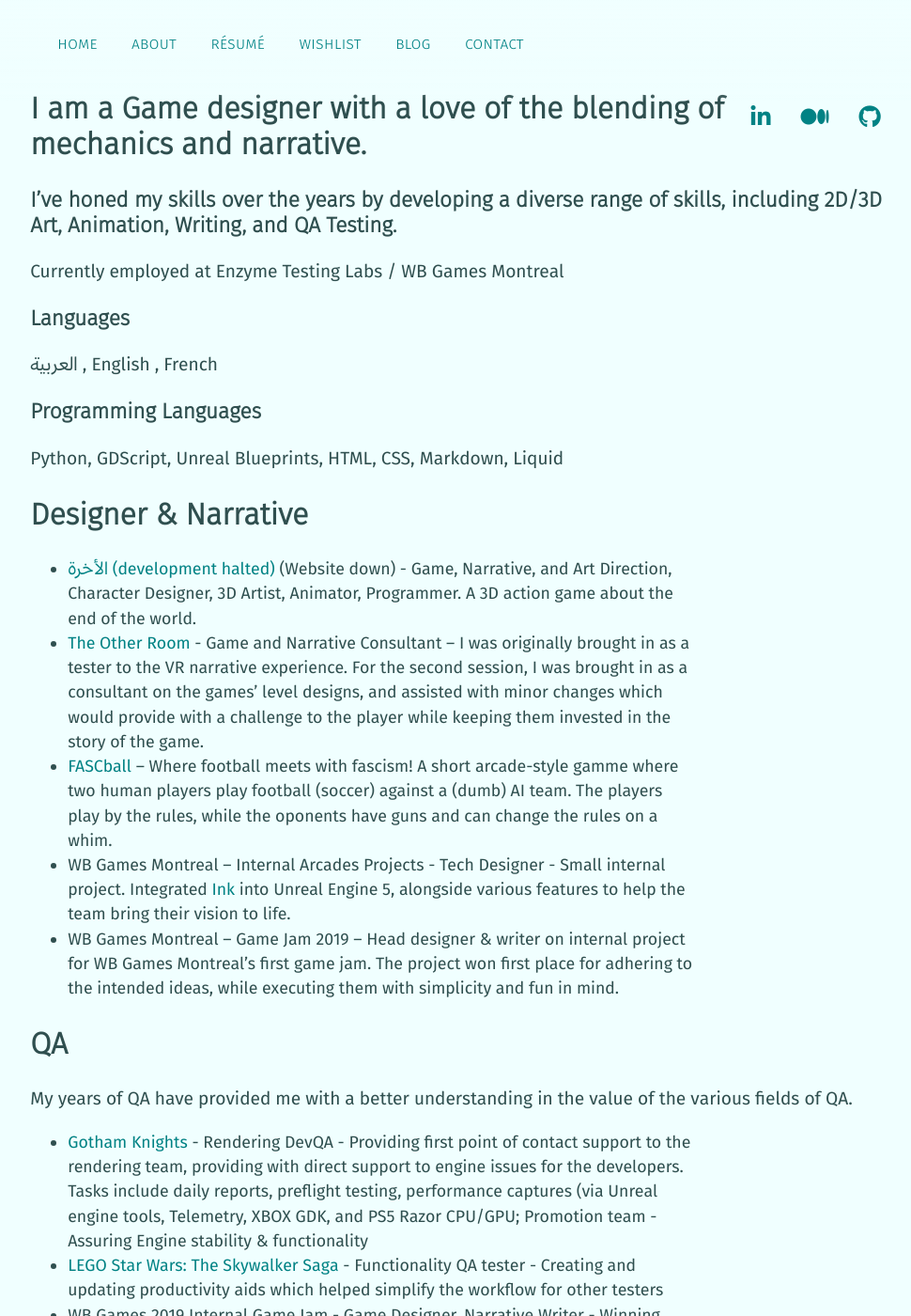
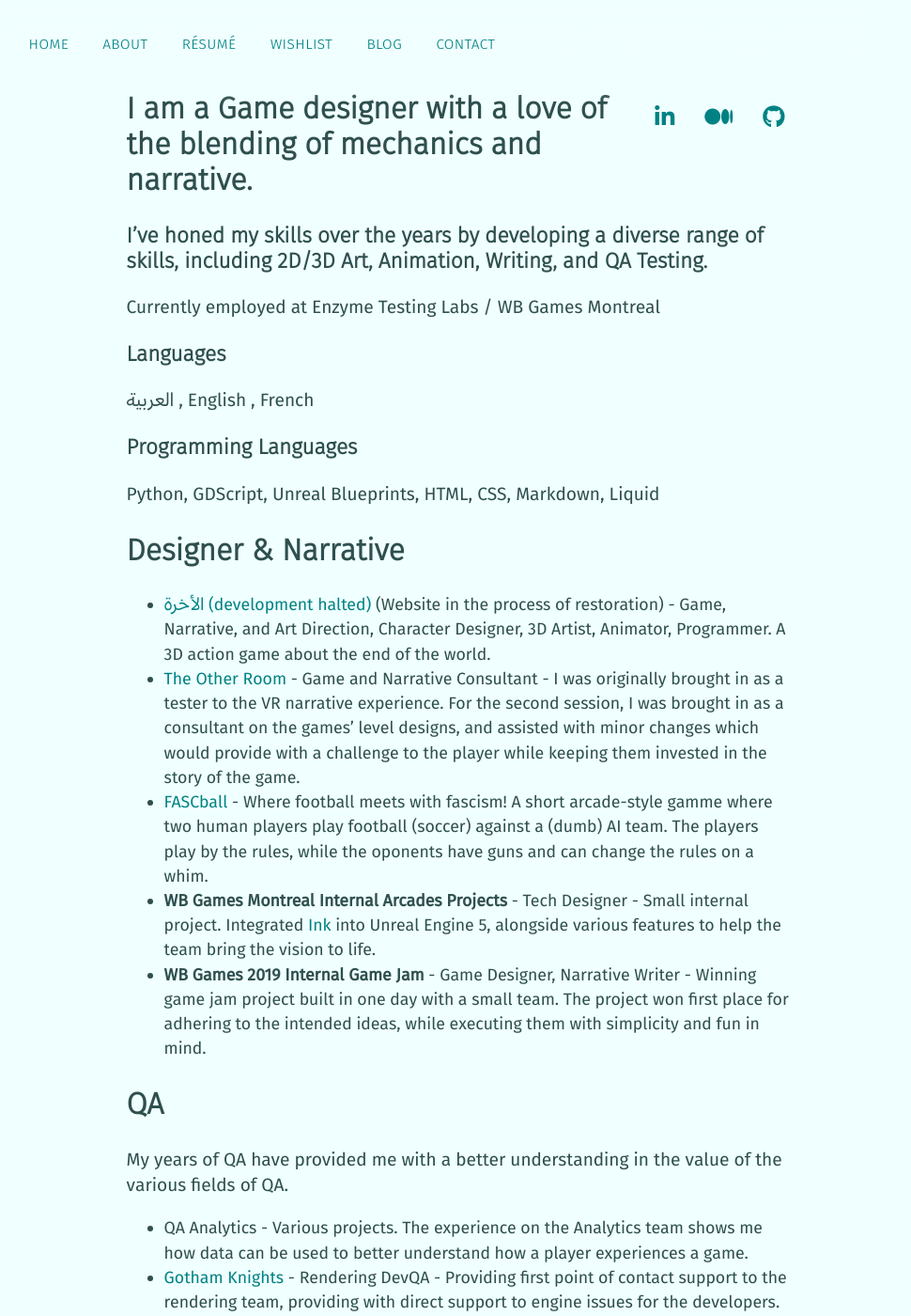
Before and after one commit to mstfacmly/mstfacmly.github.io, a Jekyll site: the page built from resume_gamedesigner.md, in a window 1280 px wide and 1400 px high. Shown: the whole window at 94% size, without its empty margins (147-1117 px from the left). Built offline with Jekyll 4.4.1, drawn with Linux system fonts in a browser that asks for light colours; nearby versions of some CDN libraries; a script that is not in the unit is left out; some of the changed text lies outside the part shown.

Commit message:
update CSS & gd resume

```diff
--- a/css/main.css
+++ b/css/main.css
@@ -59,7 +59,7 @@
 body {
 	font-family:'FiraGO', 'Noto Sans', 'Sans-Serif';
 	margin: 60px auto;
-	width: 72%;
+	width: 56%;
 }
 .container {
 	min-height: 64vh;
@@ -70,7 +70,7 @@
 	position: fixed;
 	top: 0;
 	left: 0;
-	width:100%;
+	width:84%;
 }
 .nav ul li {
 	margin: 0;
--- a/resume_gamedesigner.md
+++ b/resume_gamedesigner.md
@@ -51,20 +51,20 @@
 
 ## Designer & Narrative
 
-* [الأخرة (development halted)](https://studioslune.com/projects/alakhira) (Website down) - Game, Narrative, and Art Direction, Character Designer, 3D Artist, Animator, Programmer. A 3D action game about the end of the world.
-* [The Other Room](http://minorityvr.com) - Game and Narrative Consultant -- I was originally brought in as a tester to the VR narrative experience. For the second session, I was brought in as a consultant on the games' level designs, and assisted with minor changes which would provide with a challenge to the player while keeping them invested in the story of the game.
-* [FASCball](https://mstfacmly.itch.io/fascball) -- Where football meets with fascism! A short arcade-style gamme where two human players play football (soccer) against a (dumb) AI team. The players play by the rules, while the oponents have guns and can change the rules on a whim.
-* WB Games Montreal -- Internal Arcades Projects - Tech Designer - Small internal project. Integrated [Ink](https://www.inklestudios.com/ink/) into Unreal Engine 5, alongside various features to help the team bring their vision to life.
-* WB Games Montreal -- Game Jam 2019 -- Head designer & writer on internal project for WB Games Montreal's first game jam. The project won first place for adhering to the intended ideas, while executing them with simplicity and fun in mind.
+* [الأخرة (development halted)](https://studioslune.com/projects/alakhira) (Website in the process of restoration) - Game, Narrative, and Art Direction, Character Designer, 3D Artist, Animator, Programmer. A 3D action game about the end of the world.
+* [The Other Room](http://minorityvr.com) - Game and Narrative Consultant - I was originally brought in as a tester to the VR narrative experience. For the second session, I was brought in as a consultant on the games' level designs, and assisted with minor changes which would provide with a challenge to the player while keeping them invested in the story of the game.
+* [FASCball](https://mstfacmly.itch.io/fascball) - Where football meets with fascism! A short arcade-style gamme where two human players play football (soccer) against a (dumb) AI team. The players play by the rules, while the oponents have guns and can change the rules on a whim.
+* **WB Games Montreal Internal Arcades Projects** - Tech Designer - Small internal project. Integrated [Ink](https://www.inklestudios.com/ink/) into Unreal Engine 5, alongside various features to help the team bring the vision to life.
+* **WB Games 2019 Internal Game Jam** - Game Designer, Narrative Writer - Winning game jam project built in one day with a small team. The project won first place for adhering to the intended ideas, while executing them with simplicity and fun in mind.
 
 ## QA
 
 My years of QA have provided me with a better understanding in the value of the various fields of QA.
 
+* QA Analytics - Various projects. The experience on the Analytics team shows me how data can be used to better understand how a player experiences a game.
 * [Gotham Knights](https://www.gothamknightsgame.com/en-us) - Rendering DevQA - Providing first point of contact support to the rendering team, providing with direct support to engine issues for the developers. Tasks include daily reports, preflight testing, performance captures (via Unreal engine tools, Telemetry, XBOX GDK, and PS5 Razor CPU/GPU; Promotion team - Assuring Engine stability & functionality
 * [LEGO Star Wars: The Skywalker Saga](https://www.starwars.com/games-apps/lego-star-wars-the-skywalker-saga) - Functionality QA tester - Creating and updating productivity aids which helped simplify the workflow for other testers
-* WB Games 2019 Internal Game Jam - Game Designer, Narrative Writer - Winning game jam project built in one day with a small team.
-* [Hogwarts Legacy](https://www.hogwartslegacy.com/en-gb) - Functionality QA tester - 3C Pod lead - Creating and assigning test cases, direct communication with the designers to assess their testing needs and provide feedback as needed
+* **Unnamed project** - Functionality QA tester - 3C Pod lead - Creating and assigning test cases, direct communication with the designers to assess their testing needs and provide feedback as needed.
 
 ## Art
 
```
